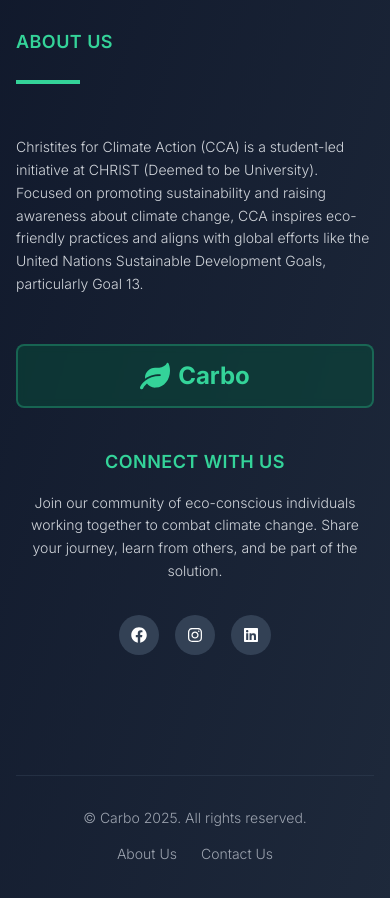
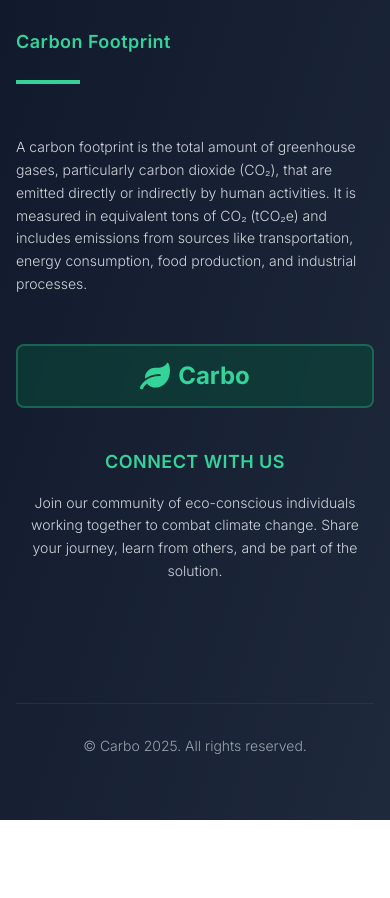
Before and after one commit to george-bobby/carbo-tracker, a Next.js app: page / in a window 390 px wide. Shown: the part 5580-6478 px from the top of the page. After the commit the page ends 6400 px from the top, so only its background shows below. Built offline with nearby package versions, Linux system fonts and the light colour scheme; no server answers.

Commit message:
whitelabel

```diff
--- a/src/components/Footer.jsx
+++ b/src/components/Footer.jsx
@@ -88,24 +88,24 @@
 					{/* Our Mission */}
 					<div>
 						<h3 className='text-emerald-400 font-semibold text-lg mb-6 tracking-wide'>
-							ABOUT US
+							Carbon Footprint
 						</h3>
 						<div className='relative mb-8'>
 							<div className='absolute left-0 top-0 w-16 h-1 bg-emerald-400'></div>
 						</div>
 						<p className='text-gray-300 leading-relaxed text-sm font-light mt-20'>
-							Christites for Climate Action (CCA) is a student-led initiative at
+							{/* Christites for Climate Action (CCA) is a student-led initiative at
 							CHRIST (Deemed to be University). Focused on promoting
 							sustainability and raising awareness about climate change, CCA
 							inspires eco-friendly practices and aligns with global efforts
 							like the United Nations Sustainable Development Goals,
-							particularly Goal 13.
-							{/* A carbon footprint is the total amount of greenhouse gases,
+							particularly Goal 13. */}
+							A carbon footprint is the total amount of greenhouse gases,
 							particularly carbon dioxide (CO₂), that are emitted directly or
 							indirectly by human activities. It is measured in equivalent tons
 							of CO₂ (tCO₂e) and includes emissions from sources like
 							transportation, energy consumption, food production, and
-							industrial processes. */}
+							industrial processes.
 						</p>
 					</div>
 
@@ -130,7 +130,7 @@
 							</p>
 
 							{/* Social Media Icons */}
-							<div className='flex space-x-4 mb-8 justify-center md:justify-start'>
+							{/* <div className='flex space-x-4 mb-8 justify-center md:justify-start'>
 								<a
 									href='https://www.facebook.com/www.christuniversity.in/photos/christites-for-climate-action-cca-invites-you-to-be-a-part-of-a-meaningful-envir/1067363768739736/'
 									className='w-10 h-10 rounded-full bg-slate-700 flex items-center justify-center hover:bg-emerald-600 transition-colors duration-300'
@@ -149,7 +149,7 @@
 								>
 									<FaLinkedin className='text-white' />
 								</a>
-							</div>
+							</div> */}
 
 							{/* <button
 								onClick={scrollToTop}
@@ -165,7 +165,7 @@
 				{/* Footer Bottom */}
 				<div className='mt-16 border-t border-slate-700/50 pt-8 text-center text-gray-400 text-sm font-light flex flex-col md:flex-row justify-between items-center'>
 					<p>© Carbo 2025. All rights reserved.</p>
-					<div className='flex space-x-6 mt-4 md:mt-0'>
+					{/* <div className='flex space-x-6 mt-4 md:mt-0'>
 						<a
 							href='/about'
 							className='hover:text-emerald-400 transition-colors duration-300'
@@ -178,7 +178,7 @@
 						>
 							Contact Us
 						</a>
-					</div>
+					</div> */}
 				</div>
 			</div>
 		</footer>
--- a/src/components/Header.jsx
+++ b/src/components/Header.jsx
@@ -68,7 +68,7 @@
 		{ name: 'Shop', icon: <FaShoppingCart className='w-4 h-4' /> },
 		{ name: 'Live', icon: <FaLocationDot className='w-4 h-4' /> },
 		{ name: 'Ecocenter', icon: <FaLeaf className='w-4 h-4' /> },
-		// { name: 'Carpool', icon: <FaCar className='w-4 h-4' /> },
+		{ name: 'Carpool', icon: <FaCar className='w-4 h-4' /> },
 		{ name: 'Chatbot', icon: <FaRobot className='w-4 h-4' /> },
 		{ name: 'Contact', icon: <IoMdMailOpen className='w-4 h-4' /> },
 		// { name: 'About', icon: <FaInfo className='w-4 h-4' /> },
```
